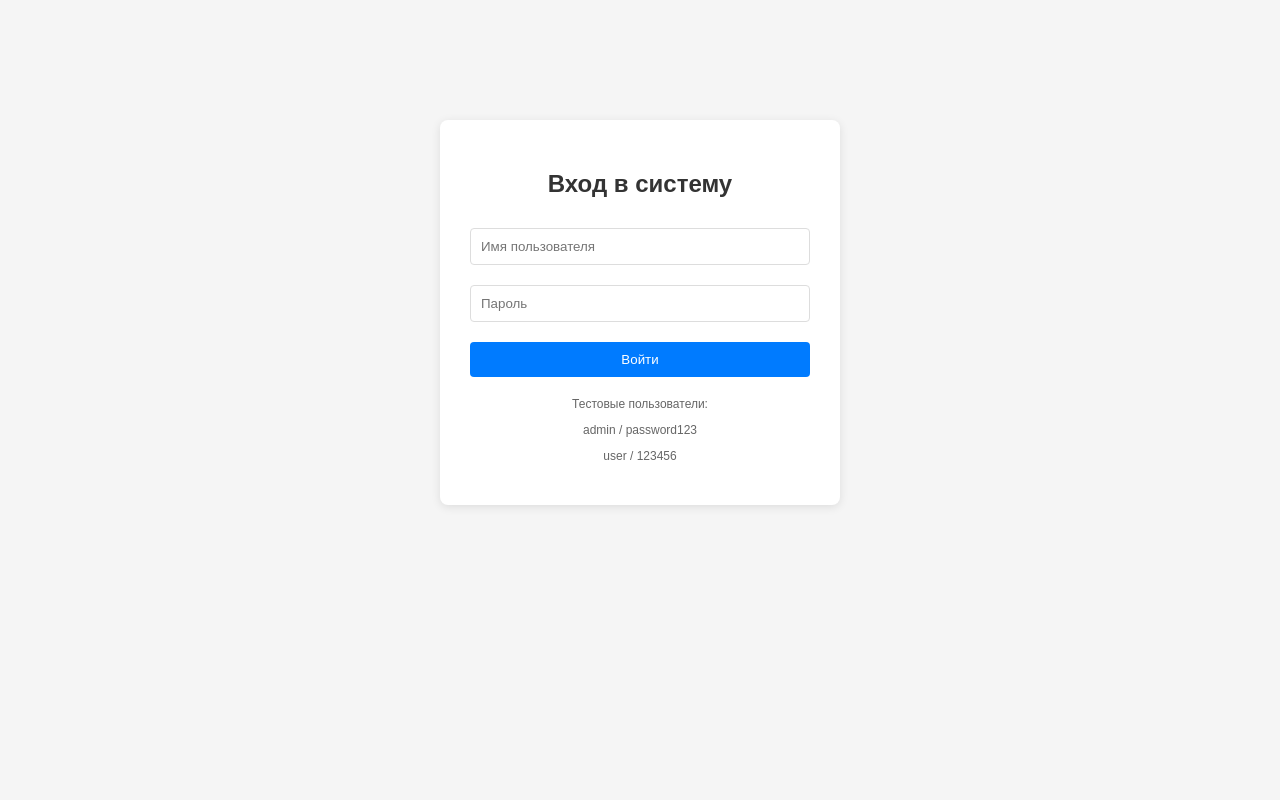
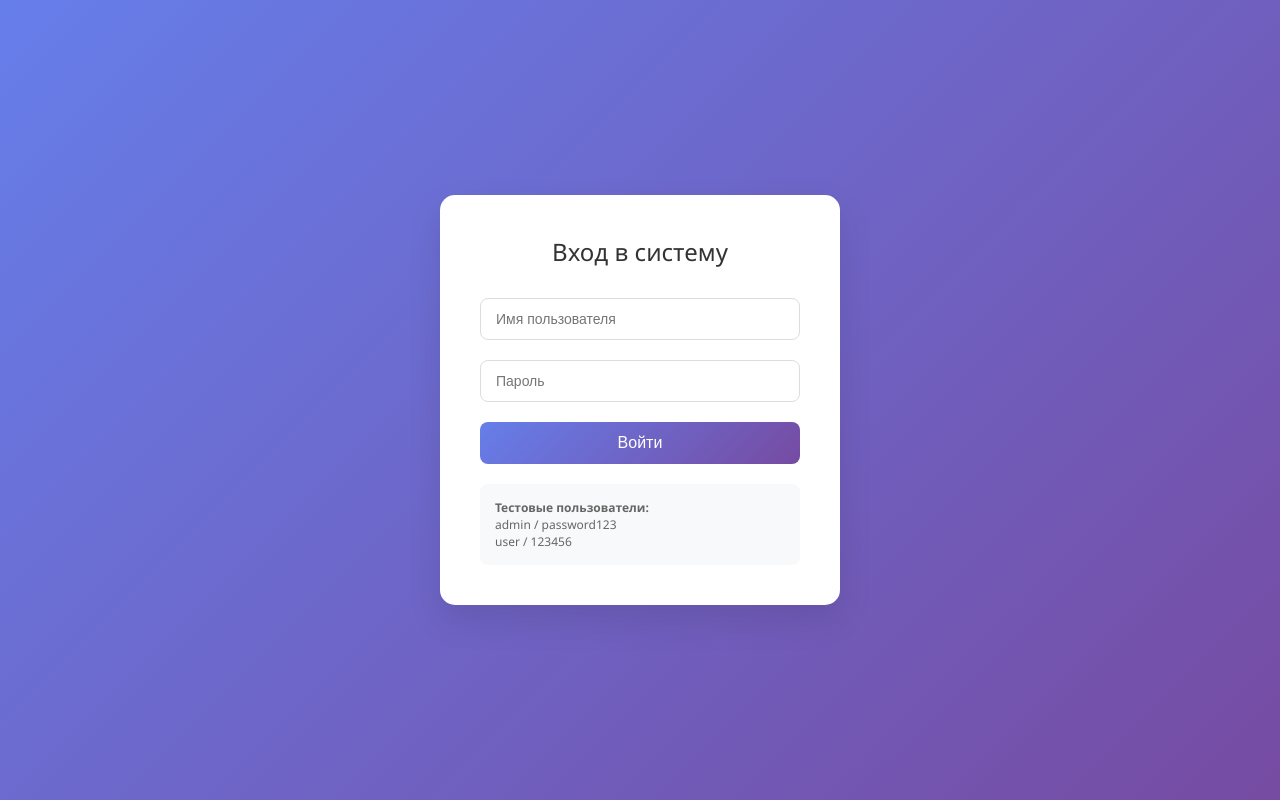
Before and after one commit to KanoKito/test_flask_page, a Flask app: page /login in a window 1280 px wide. Run offline with Flask 3, Linux system fonts and the light colour scheme.

Commit message:
add_flask_login

```diff
--- a/app.py
+++ b/app.py
@@ -1,54 +1,103 @@
-from flask import Flask, render_template, request, redirect, url_for, session
+from flask import Flask, render_template, request, redirect, url_for, flash
+from flask_login import (
+    LoginManager,
+    UserMixin,
+    login_user,
+    login_required,
+    logout_user,
+    current_user,
+)
+from werkzeug.security import generate_password_hash, check_password_hash
 
 app = Flask(__name__)
-app.secret_key = 'your_secret_key_here'  # Важно заменить на случайный ключ!
+app.secret_key = 'your_secret_key_here_change_in_production'
 
-# Простой словарь пользователей (в реальном приложении используйте базу данных)
-users = {
-    'admin': 'password123',
-    'user': '123456'
+# Настройка Flask-Login
+login_manager = LoginManager()
+login_manager.init_app(app)
+login_manager.login_view = 'login'
+login_manager.login_message = (
+    'Пожалуйста, войдите для доступа к этой странице.'
+)
+
+
+# Модель пользователя
+class User(UserMixin):
+    def __init__(self, id, username, password_hash):
+        self.id = id
+        self.username = username
+        self.password_hash = password_hash
+
+
+# "База данных" пользователей (в реальном приложении используйте БД)
+users_db = {
+    1: User(1, 'admin', generate_password_hash('password123')),
+    2: User(2, 'user', generate_password_hash('123456')),
 }
+
+
+# Поиск пользователя по имени
+def get_user_by_username(username):
+    for user in users_db.values():
+        if user.username == username:
+            return user
+    return None
+
+
+# Загрузчик пользователя для Flask-Login
+@login_manager.user_loader
+def load_user(user_id):
+    return users_db.get(int(user_id))
+
 
 @app.route('/')
 def index():
-    # Если пользователь уже авторизован, перенаправляем на главную страницу
-    if 'username' in session:
+    if current_user.is_authenticated:
         return redirect(url_for('home'))
     return redirect(url_for('login'))
 
+
 @app.route('/login', methods=['GET', 'POST'])
 def login():
-    # Если пользователь уже авторизован, перенаправляем на главную страницу
-    if 'username' in session:
+    # Если пользователь уже авторизован, перенаправляем на главную
+    if current_user.is_authenticated:
         return redirect(url_for('home'))
 
-    error = None
     if request.method == 'POST':
         username = request.form['username']
         password = request.form['password']
 
-        # Проверяем существование пользователя и правильность пароля
-        if username in users and users[username] == password:
-            session['username'] = username
-            return redirect(url_for('home'))
+        user = get_user_by_username(username)
+
+        if user and check_password_hash(user.password_hash, password):
+            login_user(user)
+            next_page = request.args.get('next')
+            return redirect(next_page or url_for('home'))
         else:
-            error = 'Неверное имя пользователя или пароль'
+            flash('Неверное имя пользователя или пароль', 'error')
 
-    return render_template('login.html', error=error)
+    return render_template('login.html')
+
 
 @app.route('/home')
+@login_required
 def home():
-    # Если пользователь не авторизован, перенаправляем на страницу входа
-    if 'username' not in session:
-        return redirect(url_for('login'))
+    return render_template('home.html', username=current_user.username)
 
-    return render_template('home.html', username=session['username'])
 
 @app.route('/logout')
+@login_required
 def logout():
-    # Удаляем пользователя из сессии
-    session.pop('username', None)
+    logout_user()
+    flash('Вы успешно вышли из системы', 'success')
     return redirect(url_for('login'))
+
+
+@app.errorhandler(401)
+def unauthorized(error):
+    flash('Для доступа к этой странице необходимо авторизоваться', 'error')
+    return redirect(url_for('login'))
+
 
 if __name__ == '__main__':
     app.run(debug=True)
--- /dev/null
+++ b/templates/base.html
@@ -0,0 +1,124 @@
+<!DOCTYPE html>
+<html lang="ru">
+<head>
+    <meta charset="UTF-8">
+    <meta name="viewport" content="width=device-width, initial-scale=1.0">
+    <title>{% block title %}Flask App{% endblock %}</title>
+    <style>
+        * {
+            margin: 0;
+            padding: 0;
+            box-sizing: border-box;
+        }
+        body {
+            font-family: 'Segoe UI', Tahoma, Geneva, Verdana, sans-serif;
+            background: linear-gradient(135deg, #667eea 0%, #764ba2 100%);
+            min-height: 100vh;
+            display: flex;
+            align-items: center;
+            justify-content: center;
+        }
+        .container {
+            background: white;
+            padding: 40px;
+            border-radius: 15px;
+            box-shadow: 0 15px 35px rgba(0,0,0,0.1);
+            width: 100%;
+            max-width: 400px;
+        }
+        h2 {
+            text-align: center;
+            color: #333;
+            margin-bottom: 30px;
+            font-weight: 300;
+        }
+        .form-group {
+            margin-bottom: 20px;
+        }
+        input[type="text"],
+        input[type="password"] {
+            width: 100%;
+            padding: 12px 15px;
+            border: 1px solid #ddd;
+            border-radius: 8px;
+            font-size: 14px;
+            transition: border-color 0.3s;
+        }
+        input[type="text"]:focus,
+        input[type="password"]:focus {
+            outline: none;
+            border-color: #667eea;
+        }
+        .btn {
+            width: 100%;
+            padding: 12px;
+            background: linear-gradient(135deg, #667eea 0%, #764ba2 100%);
+            color: white;
+            border: none;
+            border-radius: 8px;
+            font-size: 16px;
+            cursor: pointer;
+            transition: transform 0.2s;
+        }
+        .btn:hover {
+            transform: translateY(-2px);
+        }
+        .btn-logout {
+            background: linear-gradient(135deg, #ff6b6b 0%, #ee5a24 100%);
+            width: auto;
+            padding: 10px 20px;
+            margin-top: 20px;
+        }
+        .flash-messages {
+            margin-bottom: 20px;
+        }
+        .flash-message {
+            padding: 10px;
+            border-radius: 5px;
+            margin-bottom: 10px;
+            text-align: center;
+        }
+        .flash-error {
+            background-color: #ffebee;
+            color: #c62828;
+            border: 1px solid #ffcdd2;
+        }
+        .flash-success {
+            background-color: #e8f5e8;
+            color: #2e7d32;
+            border: 1px solid #c8e6c9;
+        }
+        .user-info {
+            text-align: center;
+            margin-bottom: 30px;
+        }
+        .user-info h3 {
+            color: #667eea;
+            margin-bottom: 10px;
+        }
+        .test-users {
+            margin-top: 20px;
+            padding: 15px;
+            background-color: #f8f9fa;
+            border-radius: 8px;
+            font-size: 12px;
+            color: #666;
+        }
+    </style>
+</head>
+<body>
+    <div class="container">
+        {% with messages = get_flashed_messages(with_categories=true) %}
+            {% if messages %}
+                <div class="flash-messages">
+                    {% for category, message in messages %}
+                        <div class="flash-message flash-{{ category }}">{{ message }}</div>
+                    {% endfor %}
+                </div>
+            {% endif %}
+        {% endwith %}
+
+        {% block content %}{% endblock %}
+    </div>
+</body>
+</html>
--- a/templates/login.html
+++ b/templates/login.html
@@ -1,75 +1,24 @@
-<!DOCTYPE html>
-<html lang="ru">
-<head>
-    <meta charset="UTF-8">
-    <meta name="viewport" content="width=device-width, initial-scale=1.0">
-    <title>Вход в систему</title>
-    <style>
-        body {
-            font-family: Arial, sans-serif;
-            max-width: 400px;
-            margin: 100px auto;
-            padding: 20px;
-            background-color: #f5f5f5;
-        }
-        .login-form {
-            background: white;
-            padding: 30px;
-            border-radius: 8px;
-            box-shadow: 0 2px 10px rgba(0,0,0,0.1);
-        }
-        h2 {
-            text-align: center;
-            color: #333;
-        }
-        input[type="text"],
-        input[type="password"] {
-            width: 100%;
-            padding: 10px;
-            margin: 10px 0;
-            border: 1px solid #ddd;
-            border-radius: 4px;
-            box-sizing: border-box;
-        }
-        input[type="submit"] {
-            width: 100%;
-            padding: 10px;
-            background-color: #007bff;
-            color: white;
-            border: none;
-            border-radius: 4px;
-            cursor: pointer;
-            margin-top: 10px;
-        }
-        input[type="submit"]:hover {
-            background-color: #0056b3;
-        }
-        .error {
-            color: red;
-            text-align: center;
-            margin-bottom: 15px;
-        }
-    </style>
-</head>
-<body>
-    <div class="login-form">
-        <h2>Вход в систему</h2>
+{% extends "base.html" %}
 
-        {% if error %}
-            <div class="error">{{ error }}</div>
-        {% endif %}
+{% block title %}Вход в систему{% endblock %}
 
-        <form method="POST">
-            <input type="text" name="username" placeholder="Имя пользователя" required>
-            <input type="password" name="password" placeholder="Пароль" required>
-            <input type="submit" value="Войти">
-        </form>
+{% block content %}
+<h2>Вход в систему</h2>
 
-        <div style="margin-top: 20px; text-align: center; font-size: 12px; color: #666;">
-            <p>Тестовые пользователи:</p>
-            <p>admin / password123</p>
-            <p>user / 123456</p>
-        </div>
+<form method="POST">
+    <div class="form-group">
+        <input type="text" name="username" placeholder="Имя пользователя" required
+               value="{{ request.form.username if request.form.username }}">
     </div>
-</body>
-</html>
+    <div class="form-group">
+        <input type="password" name="password" placeholder="Пароль" required>
+    </div>
+    <button type="submit" class="btn">Войти</button>
+</form>
+
+<div class="test-users">
+    <p><strong>Тестовые пользователи:</strong></p>
+    <p>admin / password123</p>
+    <p>user / 123456</p>
+</div>
+{% endblock %}
```
Also changed, not shown: requirements.txt (added, +8 -0 lines), templates/home.html (+15 -46 lines).
